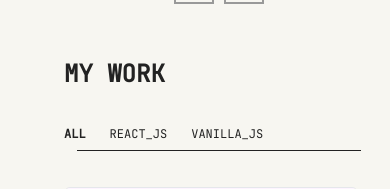
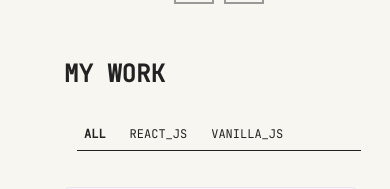
Before and after one commit to masoumehmohebbi/react-accordion-portfolio, a React (Vite) app: page / in a window 390 px wide. Shown: the part 3600-3789 px from the top of the page. Built offline with nearby package versions, Linux system fonts and the light colour scheme; a web font is replaced by a local one.

Commit message:
Updated Styles Portfolio.jsx

```diff
--- a/src/components/Portfolio.jsx
+++ b/src/components/Portfolio.jsx
@@ -82,7 +82,7 @@ function Portfolio() {
             {" "}
             My work
           </h1>
-          <ul className="flex gap-x-6 uppercase text-xs +md:text-base sm:pr-9">
+          <ul className="flex gap-x-6 uppercase text-xs +md:text-base pl-5 sm:pl-0 sm:pr-9">
             {tabData &&
               tabData.map((tab) => (
                 <motion.li
```
